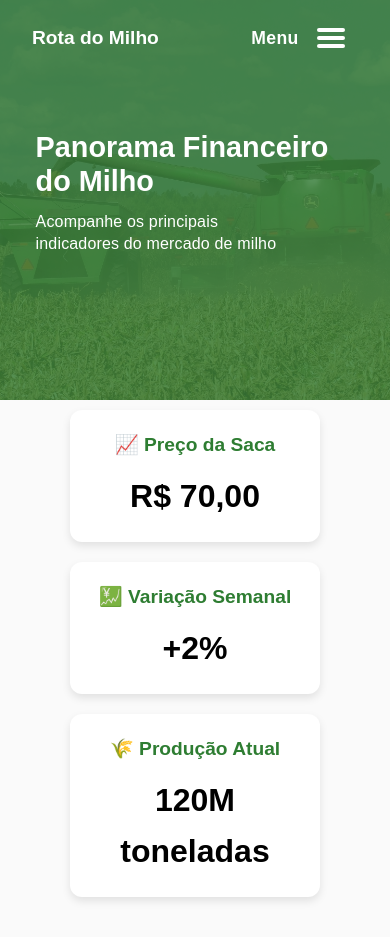
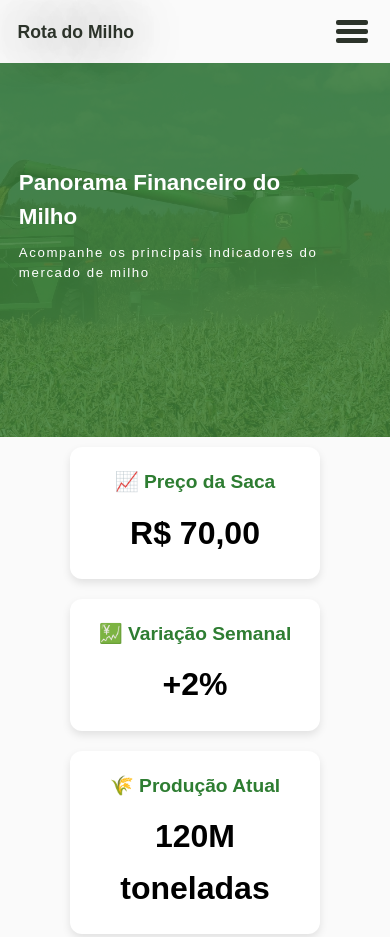
Before and after one commit to userchard/sitev2, a plain HTML site: page dados.html in a window 390 px wide. Shown: the top 937 px of the page. Drawn offline with Linux system fonts and the light colour scheme.

Commit message:
Update dados.css

```diff
--- a/dados.css
+++ b/dados.css
@@ -42,26 +42,29 @@ nav {
     top: 0;
     left: 0;
     width: 100%;
-    background: transparent;
+    background: #fafafa;
     display: flex;
     justify-content: space-between;
-    padding: 1rem 2rem;
+    padding: 0.6rem 0;
     align-items: center;
     z-index: 1000;
 }
 .nav-left .site-name {
-    color: #ffffff;
+    color: #2C332A;
     font-weight: bold;
+    font-size: 1.6rem;
     text-decoration: none;
+    padding: 0 1.5vw;
+    text-shadow: #181818 0px 0vw 14vw;
 }
 .nav-center a {
-    font-size: large;
-    color: #ffffff;
+    font-size: 1.2rem;
+    color: #2C332A;
     text-decoration: none;
-    font-weight: 100;
+    font-weight: 600;
     transition: color 0.3s ease;
-    margin: 0px 20px;
-    text-shadow: #181818 0px 1px 10px;
+    padding: 1vw 2vw;
+    text-shadow: #181818 0px 0vw 12vw;
 }
 .nav-center a:hover {
     color: #dadada;
@@ -78,18 +81,18 @@ nav {
     background: transparent;
     border: none;
     cursor: pointer;
-    padding: 0 12px;
+    padding: 0 1.5vw;
     gap: 12px;             /* Espaço entre texto e barras */
     transition: background 0.2s;
     z-index: 1100;
   }
   .menu-text {
-    color: #ffffff;
+    color: #2C332A;
     font-weight: bold;
     font-size: 1.1rem;
     margin: 0;
-    padding: 0 6px 0 0;
-    letter-spacing: 0.02em;
+    padding: 0 1vw 0 0;
+    letter-spacing: 0.1rem;
   }
   .menu-bars {
     display: flex;
@@ -100,15 +103,15 @@ nav {
     gap: 4px;
    }
    .menu-bar {
-        width: 28px;
-        height: 4px;
-        background: #ffffff;
+        width: 32px;
+        height: 5px;
+        background: #2C332A;
         border-radius: 2px;
         transition: all 0.4s;
         display: block;
     }
   .menu-btn.active .menu-bar:nth-child(1) {
-    transform: translateY(6px) rotate(-45deg);
+    transform: translateY(8px) rotate(-45deg);
   }
   .menu-btn.active .menu-bar:nth-child(2) {
     opacity: 0;
@@ -167,7 +170,7 @@ header {
     margin: 0 auto; /* Centraliza o header na tela */
     background: url(img-dados/fundo-maquina-agricola.jpg) no-repeat;
     background-size: cover; /* Faz a imagem cobrir todo o header */
-    background-position: 50% 60%; /* Ajusta a posição horizontal e vertical */
+    background-position: 50% 50%; /* Ajusta a posição horizontal e vertical */
     color: #ffffff; /* Cor do texto */
     padding: 20px; /* Espaçamento interno */
     width: 100%; /* Garante que o header não ultrapasse a largura da tela */
@@ -316,34 +319,48 @@ header::before {
 }
 
   @media (max-width: 768px) {
-    .site-name {
-        font-size: 1.2rem;
+    nav {
+        justify-content: space-between !important;
+        padding: 0.6rem 1rem; /* Ajusta espaçamento interno */
     }
-    .nav-center { display: none !important; }
-
+    .nav-left .site-name {
+        font-size: 1.1rem;
+        padding: 0 0; /* Tira padding exagerado */
+        margin-left: 0.1rem;
+    }
+    .nav-center {
+        display: none !important;
+    }
     .menu-btn {
+        margin: 0; /* Remove margem desnecessária */
+    }
+    .menu-text {
+        display: none !important;
+    }
+    .menu-bars {
         display: flex !important;
+        margin-left: 20vw !important;
     }
     .menu-lista {
-        left: 27px;
-        right: 16px;
+        left: 5vw;
+        right: 0vw;
         width: 80vw;
         min-width: 0;
         max-width: 320px;
         width: 100%;
-        top: 70px;
-        padding: 12px 0;
-        border-radius: 14px;
+        top: 20vw;
+        padding: 2vw 0;
+        border-radius: 2vw;
         box-shadow: 0 8px 32px rgba(0,0,0,0.18);
         font-size: 1.1rem;
     }
     .menu-lista a {
-        padding: 14px 0px;
+        padding: 4vw 0px;
         font-size: 1.2rem;
         text-align: center;
         box-shadow: 0 1px 8px rgba(0,0,0,0.1);
-        border-radius: 12px;
-        margin: 6px 14px;
+        border-radius: 2vw;
+        margin: 1.8vw 4vw;
     }
     .menu-text {
         display: block;
@@ -357,19 +374,12 @@ header::before {
     }
 
     /* Header: alinha título, subtítulo e botão à esquerda com margem */
-    .header-content {
-        width: 100% !important;
-        max-width: 100vw !important;
-        margin-right: 0 !important;
-        padding-left: 4vw;
-        padding-right: 4vw;
-        margin-left: 0 !important;
-        display: flex;
-        flex-direction: column;
-        align-items: flex-start;
-        justify-content: center;
-        height: auto;
-        text-align: left !important;
+    header {
+        margin: 0 auto; /* Centraliza o header na tela */
+        height: 112vw !important; /* Ajusta a altura do header */
+        background-size: cover;
+        background-position: 60% 50% !important;
+        padding: 0 0.2rem;
     }
 
     .header-content {
@@ -385,23 +395,23 @@ header::before {
         justify-content: center;
         height: auto;
         text-align: left !important;
+        margin-top: 2rem;
     }
     .header-content h1 {
-        width: 92%;
-        font-size: 1.8rem !important;
-        margin-bottom: 10px;
+        font-size: 1.4rem !important;
+        margin-bottom: 2vw;
         text-align: left !important;
         word-break: break-word;
-        line-height: 1.2;
+        line-height: 1.5;
+        width: 88%;
     }
     .subtitle {
-        font-size: 1rem !important;
+        font-size: 3.4vw !important;
         text-align: left !important;
-        margin-top: 2px;
-        margin-bottom: 15px;
-        max-width: 82%;
-        letter-spacing: 0.01em;
-        line-height: 1.4;
+        margin-top: 0.4vw;
+        margin-bottom: 5vw;
+        width: 88%;
+        line-height: 1.5;
     }
 
 }
```
Lines whose indentation alone changed are shown as unchanged.
